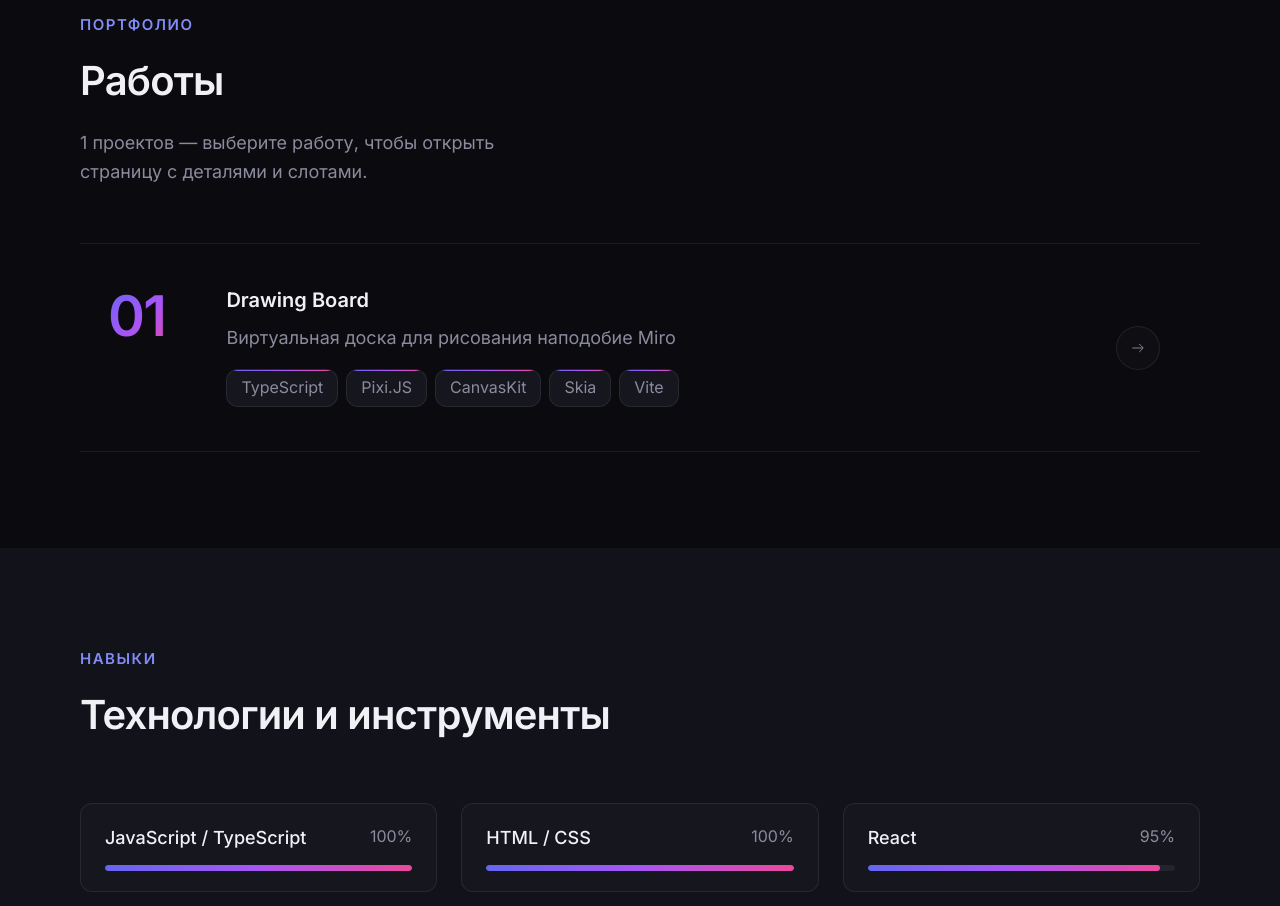
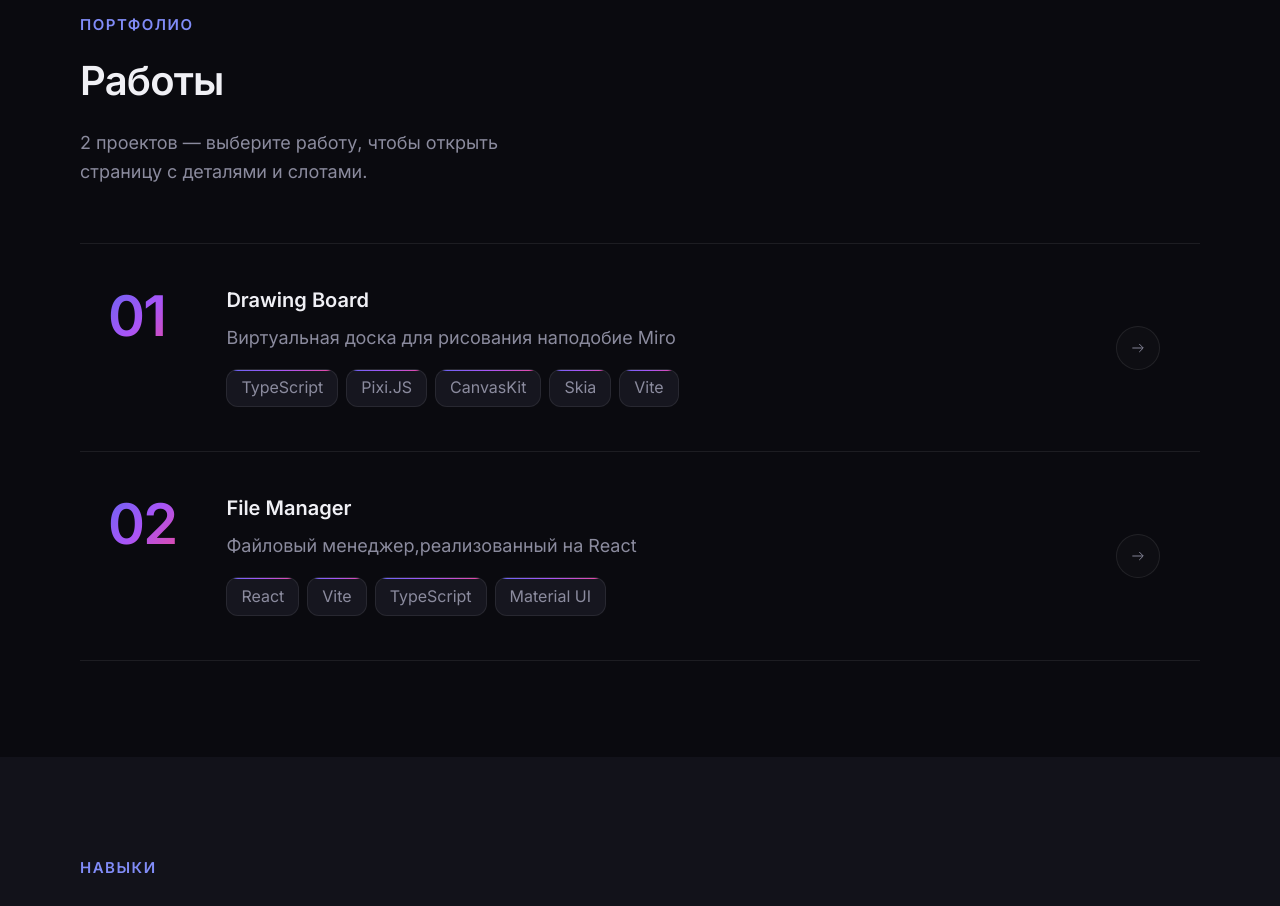
Before and after one commit to MarkovaDA/Portfolio, a React (Vite) app: page / in a window 1280 px wide. Shown: the part 1600-2506 px from the top of the page. Built offline with nearby package versions, Linux system fonts and the light colour scheme; a web font is replaced by a local one.

Commit message:
file manager project has been added

```diff
--- a/src/data.ts
+++ b/src/data.ts
@@ -72,6 +72,66 @@ export const projects: Project[] = [
         description: 'Технологический стек: TypeScript + Vite, графика на Pixi.js и CanvasKit (Skia PDF)'
       }
     }],
+  },
+  {
+    slug: 'file-manager',
+    title: 'File Manager',
+    description: 'Файловый менеджер,реализованный на React',
+    fullDescription: `
+     Учебный React-проект, совмещающий в себе функции проводника файлов: слева дерево папок, справа содержимое выбранной директории, между ними изменяемый разделитель.
+     Можно создавать файлы и папки через контекстное меню.
+     <p>
+      <br />
+      <b>
+        Основные возможности:
+      </b>
+     </p>
+     <ul>
+        <li>Дерево папок (TreeView)
+        Отображение вложенной структуры проекта.
+        Раскрытие и сворачивание папок по клику.
+        Выделение выбранного узла.
+        Поддержка клавиатуры: активация узла через Enter и Space.
+        Иконки для папок и файлов (Material UI Icons) с цветовой индикацией по типу файла.
+        </li>
+        <li>Проводник файлов (FileExplorer)
+        Показ содержимого выбранной папки в виде плиток.
+        Отображение пустого состояния, если в папке нет элементов.
+        Иконки файлов и папок, согласованные с деревом слева.
+        </li>
+        <li>Контекстное меню
+        Открывается по правому клику в области проводника.
+        Пункты: «Создать файл» и «Создать папку».
+        Закрывается по клику вне меню или по Escape.
+        Реализовано через хук useContextMenu.
+        </li>
+        <li>Создание файлов и папок
+        Имя вводится через стандартный window.prompt.
+        Проверка на пустое имя.
+        Проверка на дубликаты в текущей папке (без учёта регистра).
+        Новые элементы сразу появляются в дереве и в списке файлов.
+        </li>
+        <li>Разделитель панелей (SplitView)
+        Экран делится на левую и правую области.
+        Ширину левой панели можно менять перетаскиванием разделителя.
+        Заданы минимальные размеры панелей, чтобы интерфейс оставался читаемым.
+        Архитектура
+        </li>
+      </ul>
+    `,
+    tags: ['React', 'Vite', 'TypeScript', 'Material UI'],
+    repoUrl: 'https://github.com/MarkovaDA/Navigator/',
+    publicUrl: 'https://markovada.github.io/Navigator/',
+    slots: [{
+      id: 'main',
+      label: 'Главный экран приложения',
+      summary: 'Интерфейс состоит из двух областей. Слева — дерево папок, справа — содержимое выбранной папки. Разделитель между ними можно перетаскивать. Правый клик в правой панели — создать файл или папку.',
+      image: 'images/navigator-demo.png',
+      techStack: {
+        title: 'TypeScript, Pixi.JS, CanvasKit, Skia, Vite',
+        description: 'Технологический стек: React + TypeScript + Vite'
+      }
+    }],
   }
 ]
 
```
Also changed, not shown: public/images/navigator-demo.png (added).
